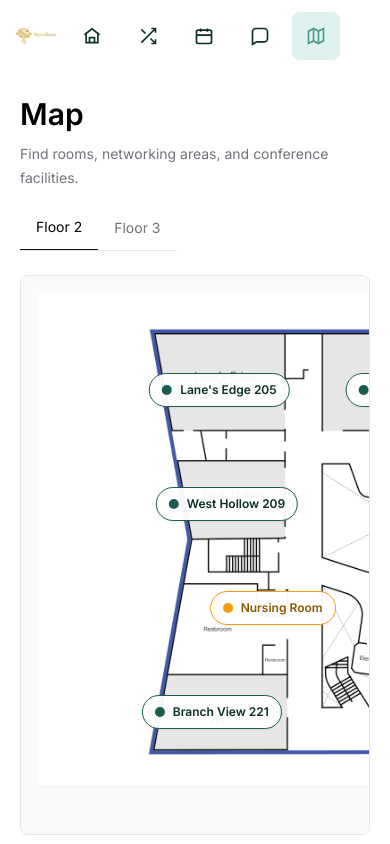
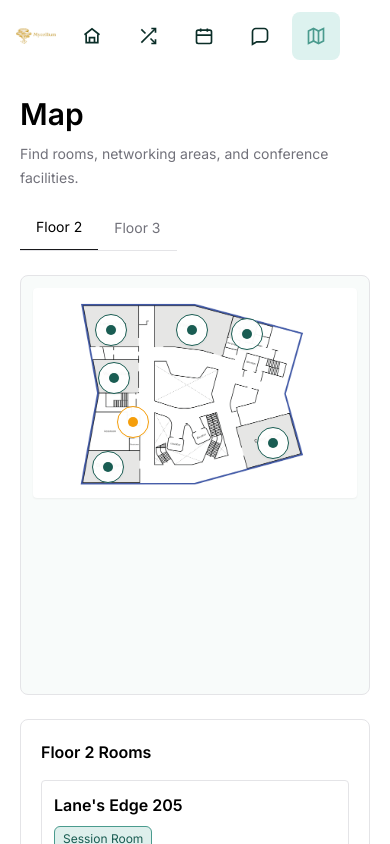
Before and after one commit to wenn00/CalTechHacks, a Next.js app: page /map in a window 390 px wide. Shown: the top 844 px of the page. Built offline with nearby package versions, Linux system fonts and the light colour scheme; no server answers.

Commit message:
fix(map): keep floor plan responsive on mobile

```diff
--- a/app/map/page.tsx
+++ b/app/map/page.tsx
@@ -57,8 +57,8 @@ export default function MapPage() {
           </header>
 
           <div className="mt-6 grid gap-6 xl:grid-cols-[minmax(0,1fr)_320px]">
-            <section className="min-h-[560px] overflow-auto rounded-lg border border-zinc-200 bg-[#f8fbfa] p-4">
-              <div className="relative mx-auto w-full min-w-[760px] max-w-[1080px]">
+            <section className="min-h-[420px] overflow-hidden rounded-lg border border-zinc-200 bg-[#f8fbfa] p-3 sm:min-h-[560px] sm:p-4">
+              <div className="relative mx-auto w-full max-w-[1080px]">
                 <img
                   src={FLOOR_PLAN_SRC[floor]}
                   alt={`${floor} venue floor plan`}
@@ -68,7 +68,7 @@ export default function MapPage() {
                   <button
                     key={room.name}
                     type="button"
-                    className={`absolute flex -translate-x-1/2 -translate-y-1/2 items-center gap-2 rounded-full border bg-white/95 px-3 py-2 text-left text-xs font-semibold shadow-sm transition hover:scale-105 ${
+                    className={`absolute flex h-8 w-8 -translate-x-1/2 -translate-y-1/2 items-center justify-center rounded-full border bg-white/95 p-2 text-left text-xs font-semibold shadow-sm transition hover:scale-105 sm:h-auto sm:w-auto sm:gap-2 sm:px-3 sm:py-2 ${
                       room.type === 'Facility'
                         ? 'border-[#f59e0b] text-[#8a5a00]'
                         : room.type === 'Common Area'
@@ -82,7 +82,7 @@ export default function MapPage() {
                         room.type === 'Facility' ? 'bg-[#f59e0b]' : room.type === 'Common Area' ? 'bg-[#4a9b8e]' : 'bg-[#195c52]'
                       }`}
                     />
-                    <span>{room.name}</span>
+                    <span className="hidden whitespace-nowrap sm:inline">{room.name}</span>
                   </button>
                 ))}
               </div>
```
